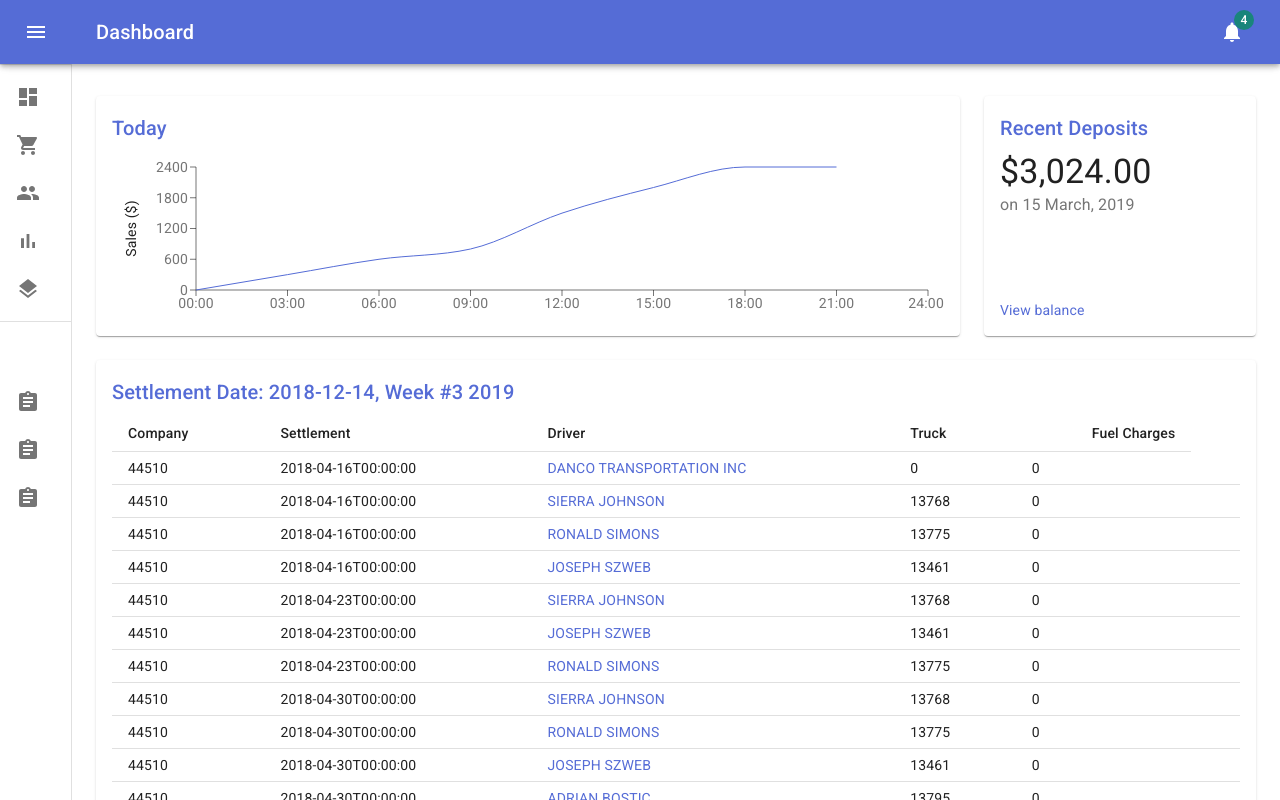
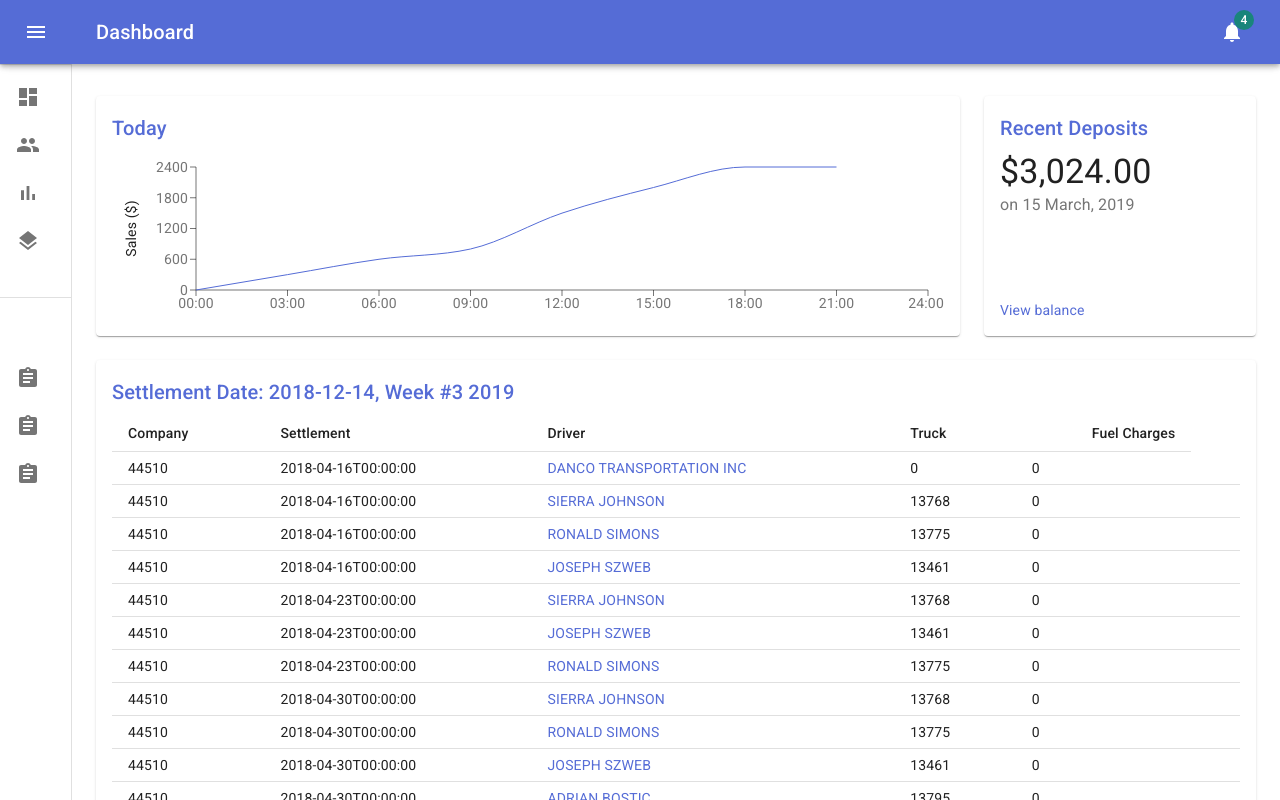
Before and after one commit to delormej/trucks-web, a React (Create React App) app: page / in a window 1280 px wide. Built offline with nearby package versions, Linux system fonts and the light colour scheme.

Commit message:
Unsuccesfully trying to get links to work.

```diff
--- a/src/Dashboard.js
+++ b/src/Dashboard.js
@@ -17,25 +17,36 @@ import Paper from '@material-ui/core/Paper';
 import MenuIcon from '@material-ui/icons/Menu';
 import ChevronLeftIcon from '@material-ui/icons/ChevronLeft';
 import NotificationsIcon from '@material-ui/icons/Notifications';
-import { mainListItems, secondaryListItems } from './listItems';
+import { secondaryListItems } from './listItems';
 import Chart from './Chart';
 import Deposits from './Deposits';
 import Orders from './Orders';
 import Detail from './Detail';
+import ListItem from '@material-ui/core/ListItem';
+import ListItemIcon from '@material-ui/core/ListItemIcon';
+import ListItemText from '@material-ui/core/ListItemText';
+import ListSubheader from '@material-ui/core/ListSubheader';
+import DashboardIcon from '@material-ui/icons/Dashboard';
+import ShoppingCartIcon from '@material-ui/icons/ShoppingCart';
+import PeopleIcon from '@material-ui/icons/People';
+import BarChartIcon from '@material-ui/icons/BarChart';
+import LayersIcon from '@material-ui/icons/Layers';
+import AssignmentIcon from '@material-ui/icons/Assignment';
 import {
   BrowserRouter as Router,
   Route,
   Link,
   Switch,
+  Redirect,
   useParams } from 'react-router-dom';
 
 function Copyright() {
   return (
     <Typography variant="body2" color="textSecondary" align="center">
       {'Copyright © '}
-      <Link color="inherit" href="https://material-ui.com/">
+      <a color="inherit" href="https://material-ui.com/">
         DE Transport, Inc.
-      </Link>{' '}
+      </a>{' '}
       {new Date().getFullYear()}
       {'.'}
     </Typography>
@@ -126,6 +137,13 @@ const useStyles = makeStyles((theme) => ({
 export default function Dashboard() {
   const classes = useStyles();
   const [open, setOpen] = React.useState(false);
+  const [clickedValue, setClickedValue] = React.useState("");
+
+  const handleClick = (value) => () => {
+    console.log("redirecting to "+value);
+    setClickedValue(value);
+  }
+
   const handleDrawerOpen = () => {
     setOpen(true);
   };
@@ -172,7 +190,38 @@ export default function Dashboard() {
           </IconButton>
         </div>
         <Divider />
-        <List>{mainListItems}</List>
+        <List>
+          <div>
+            <ListItem button onClick={handleClick("dashboard")}
+                component={Link}>
+              <ListItemIcon>
+                <DashboardIcon />
+              </ListItemIcon>
+              <ListItemText primary="Dashboard" />
+            </ListItem>
+            <ListItem button onClick={handleClick("customers")}>
+              <ListItemIcon>
+                <PeopleIcon />
+              </ListItemIcon>
+              <ListItemText primary="Customers" />
+            </ListItem>
+            <ListItem button onClick={handleClick("reports")}>
+              <ListItemIcon>
+                <BarChartIcon />
+              </ListItemIcon>
+              <ListItemText primary="Reports" />
+            </ListItem>
+            <ListItem button onClick={handleClick("integrations")}>
+              <ListItemIcon>
+                <LayersIcon />
+              </ListItemIcon>
+              <ListItemText primary="Integrations" />
+            </ListItem>
+            <ListItem>
+              <ListItemText primary={clickedValue} />
+            </ListItem>
+          </div>
+        </List>
         <Divider />
         <List>{secondaryListItems}</List>
       </Drawer>
--- a/src/listItems.js
+++ b/src/listItems.js
@@ -10,40 +10,6 @@ import BarChartIcon from '@material-ui/icons/BarChart';
 import LayersIcon from '@material-ui/icons/Layers';
 import AssignmentIcon from '@material-ui/icons/Assignment';
 
-export const mainListItems = (
-  <div>
-    <ListItem button>
-      <ListItemIcon>
-        <DashboardIcon />
-      </ListItemIcon>
-      <ListItemText primary="Dashboard" />
-    </ListItem>
-    <ListItem button>
-      <ListItemIcon>
-        <ShoppingCartIcon />
-      </ListItemIcon>
-      <ListItemText primary="Orders" />
-    </ListItem>
-    <ListItem button>
-      <ListItemIcon>
-        <PeopleIcon />
-      </ListItemIcon>
-      <ListItemText primary="Customers" />
-    </ListItem>
-    <ListItem button>
-      <ListItemIcon>
-        <BarChartIcon />
-      </ListItemIcon>
-      <ListItemText primary="Reports" />
-    </ListItem>
-    <ListItem button>
-      <ListItemIcon>
-        <LayersIcon />
-      </ListItemIcon>
-      <ListItemText primary="Integrations" />
-    </ListItem>
-  </div>
-);
 
 export const secondaryListItems = (
   <div>
```
Also changed, not shown: deployment.yaml (line endings or trailing spaces), 1 other file (tests, documents, lock files or other folders).
